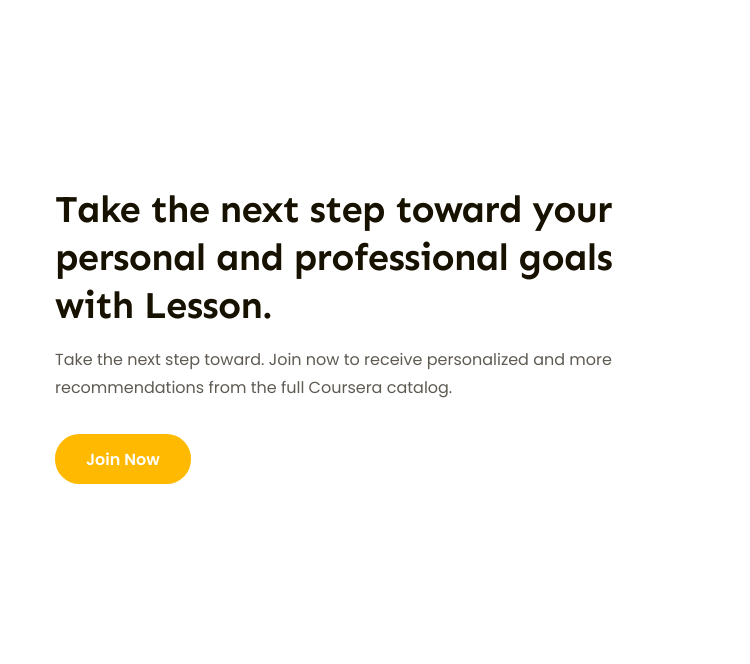
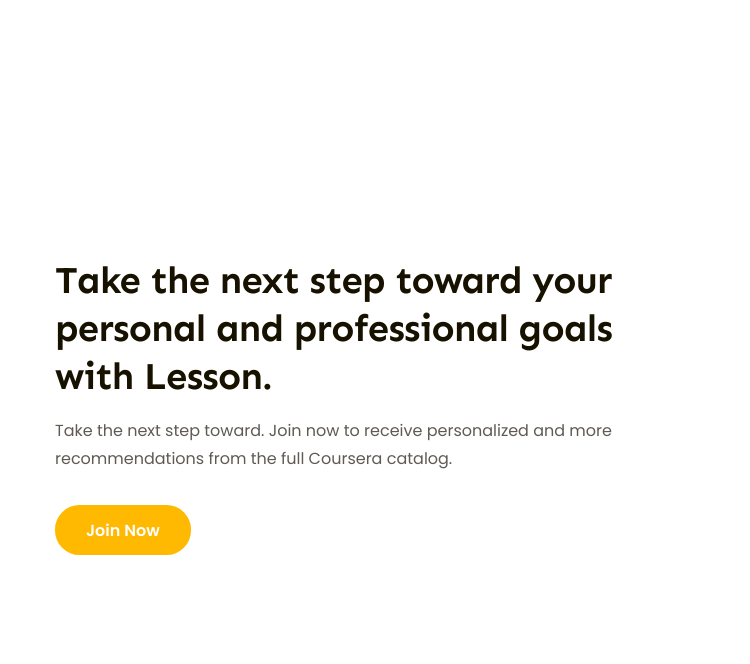
Before and after one commit to DVT2311/htmlcss-project-2, a plain HTML site: page index.html in a window 1280 px wide. Shown: the part 2955-3619 px from the top of the page, 0-750 px from the left. Drawn offline with Linux system fonts and the light colour scheme.

Commit message:
fix padding features

```diff
--- a/assets/css/styles.css
+++ b/assets/css/styles.css
@@ -572,6 +572,7 @@ header .action-link {
 
 .features .content-feature {
     width: 570px;
+    padding: 71px 0;
 }
 
 .content-feature .sub-title {
```
